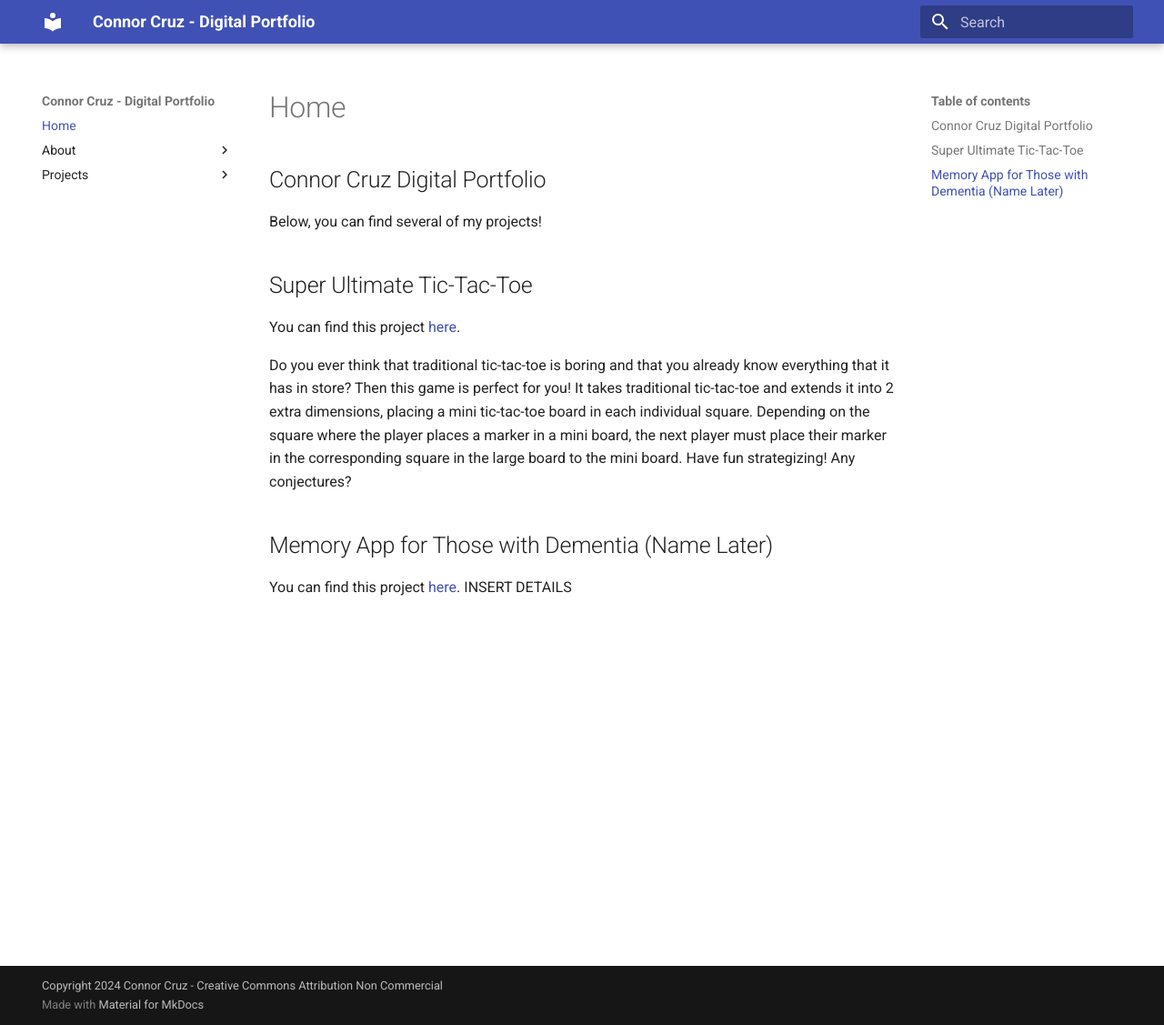
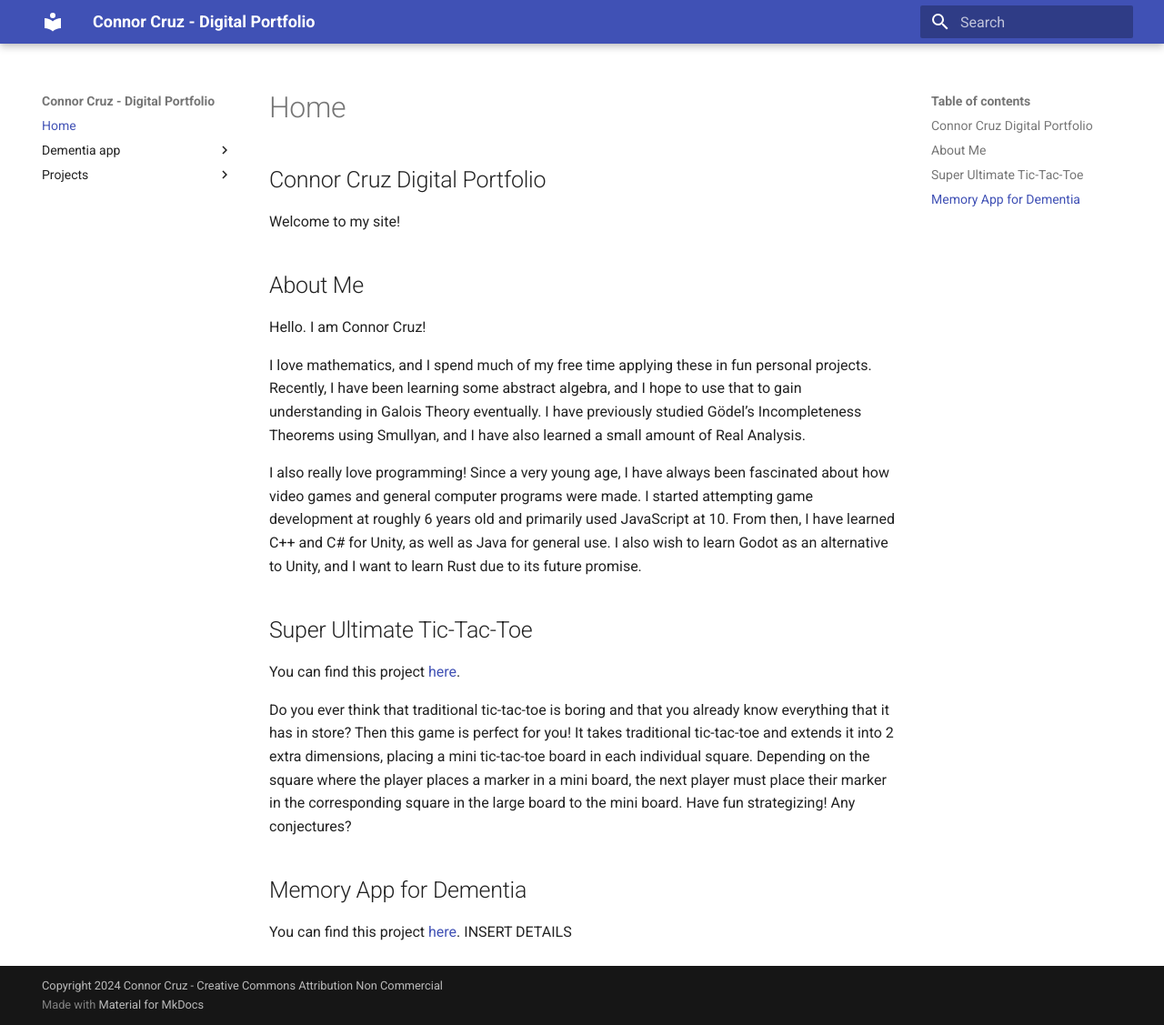
Before and after one commit to Connor-Cruz/connor-cruz.github.io, an MkDocs documentation site: the page built from docs/index.md, in a window 1280 px wide and 1127 px high. Shown: the whole window at 91% size. Built offline with MkDocs 1.6.1 and Material for MkDocs 9.7.7, drawn with Linux system fonts in a browser that asks for light colours.

Commit message:
9/9 Documentation

```diff
--- a/docs/index.md
+++ b/docs/index.md
@@ -2,7 +2,15 @@
 
 ## Connor Cruz Digital Portfolio
 
-Below, you can find several of my projects!
+Welcome to my site!
+
+## About Me
+
+Hello. I am Connor Cruz!
+
+I love mathematics, and I spend much of my free time applying these in fun personal projects. Recently, I have been learning some abstract algebra, and I hope to use that to gain understanding in Galois Theory eventually. I have previously studied Gödel's Incompleteness Theorems using Smullyan, and I have also learned a small amount of Real Analysis.
+
+I also really love programming! Since a very young age, I have always been fascinated about how video games and general computer programs were made. I started attempting game development at roughly 6 years old and primarily used JavaScript at 10. From then, I have learned C++ and C# for Unity, as well as Java for general use. I also wish to learn Godot as an alternative to Unity, and I want to learn Rust due to its future promise.
 
 ## Super Ultimate Tic-Tac-Toe
 
@@ -10,7 +18,7 @@ You can find this project [here](https://connor-cruz.github.io/Super-Ultimate-Ti
 
 Do you ever think that traditional tic-tac-toe is boring and that you already know everything that it has in store? Then this game is perfect for you! It takes traditional tic-tac-toe and extends it into 2 extra dimensions, placing a mini tic-tac-toe board in each individual square. Depending on the square where the player places a marker in a mini board, the next player must place their marker in the corresponding square in the large board to the mini board. Have fun strategizing! Any conjectures?
 
-## Memory App for Those with Dementia (Name Later)
+## Memory App for Dementia
 
 You can find this project [here](../docs/projects/app-design.md).
 INSERT DETAILS
--- a/docs/projects/app-design.md
+++ /dev/null
@@ -1,3 +0,0 @@
-# Memorization App for Those with Dementia
-
-INSERT DESCRIPTION AND PROGRESS
```
Also changed, not shown: docs/about/index.md (deleted, +0 -7 lines), docs/dementia-app/weekly-progress.md (added, +52 -0 lines), docs/projects/dementia-app.md (added, +9 -0 lines), site/index.html, site/search/search_index.json, 1 other file.
